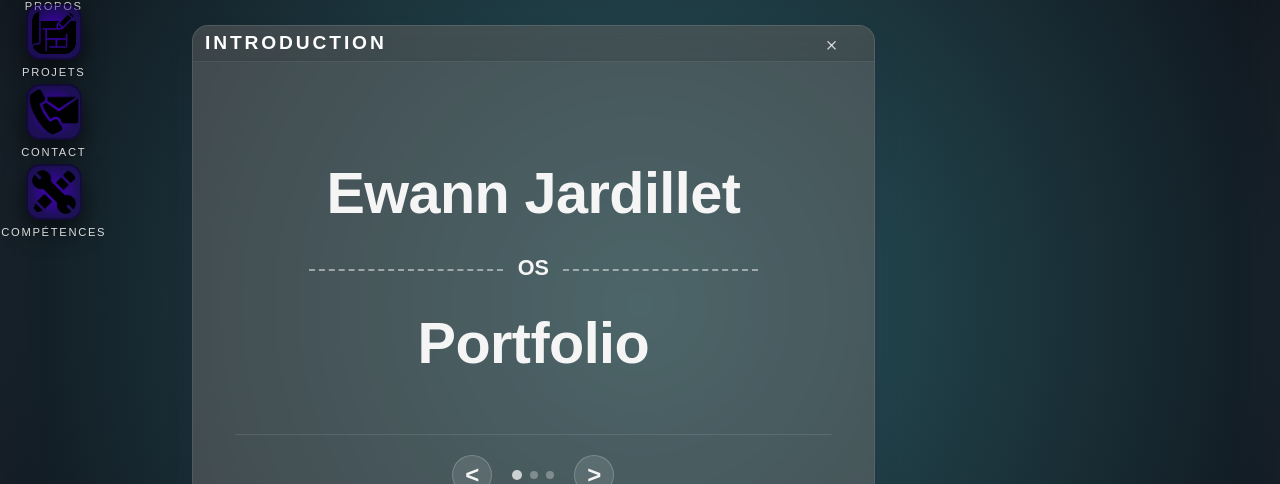
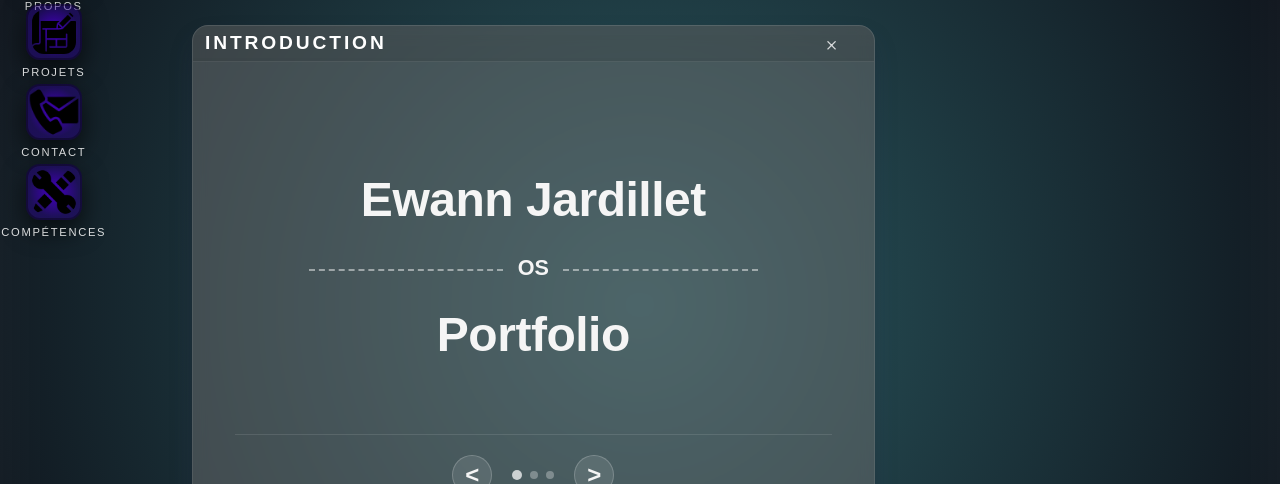
Before and after one commit to ErwannJardillet/os-portfolio, a React (Vite) app: page / in a window 1280 px wide. Both pictures are taken after a click on the button "Contrôle du volume". Shown: the part 95-579 px from the top of the page. Built offline with nearby package versions, Linux system fonts and the light colour scheme; no server answers; a web font is replaced by a local one.

Commit message:
fixed text overflow

```diff
--- a/src/apps/Introduction/Introduction.module.css
+++ b/src/apps/Introduction/Introduction.module.css
@@ -5,6 +5,7 @@
   flex-direction: column;
   height: 100%;
   min-height: 0;
+  min-width: 0;
 }
 
 .introduction .title {
@@ -19,8 +20,10 @@
 .introduction .section {
   flex: 1;
   overflow-y: auto;
+  overflow-x: auto;
   margin-bottom: 0;
   min-height: 0;
+  min-width: 0; /* Permet au flex de rétrécir correctement */
 }
 
 .introduction .section[data-section-id="titre"] {
@@ -28,17 +31,32 @@
   flex-direction: column;
   align-items: center;
   justify-content: center;
+  width: 100%;
+  overflow-wrap: break-word;
 }
 
 .introduction .section[data-section-id="titre"] h1 {
   font-weight: 600;
-  font-size: 4em;
+  font-size: clamp(1.25rem, 6vmin, 4em);
   letter-spacing: -0.01em;
   margin-bottom: clamp(0.5rem, 1vw, 0.75rem);
   color: var(--text-color);
+  text-align: center;
+  max-width: 100%;
+  overflow-wrap: break-word;
 }
 
 .introduction .section[data-section-id="titre"] p {
+}
+
+.introduction .section[data-section-id="titre"] .middleContent {
+  white-space: nowrap;
+  flex-shrink: 0;
+}
+
+.introduction .section[data-section-id="titre"] .middleContent,
+.introduction .section[data-section-id="titre"] .middleContent * {
+  white-space: nowrap !important;
 }
 
 .introduction p {
@@ -53,7 +71,9 @@
   align-items: center;
   justify-content: center;
   width: 80%;
+  max-width: 100%;
 }
+
 
 .middleContentItem {
   height: 1px;
--- a/src/components/AnimatedText/AnimatedText.module.css
+++ b/src/components/AnimatedText/AnimatedText.module.css
@@ -15,6 +15,14 @@
   word-break: keep-all;
 }
 
+/* Sur petits/étroits écrans : permettre le retour à la ligne pour éviter la troncation */
+@media (max-width: 600px) {
+  .word {
+    white-space: normal;
+    word-break: break-word;
+  }
+}
+
 .word.visible {
   opacity: 1;
 }
```
